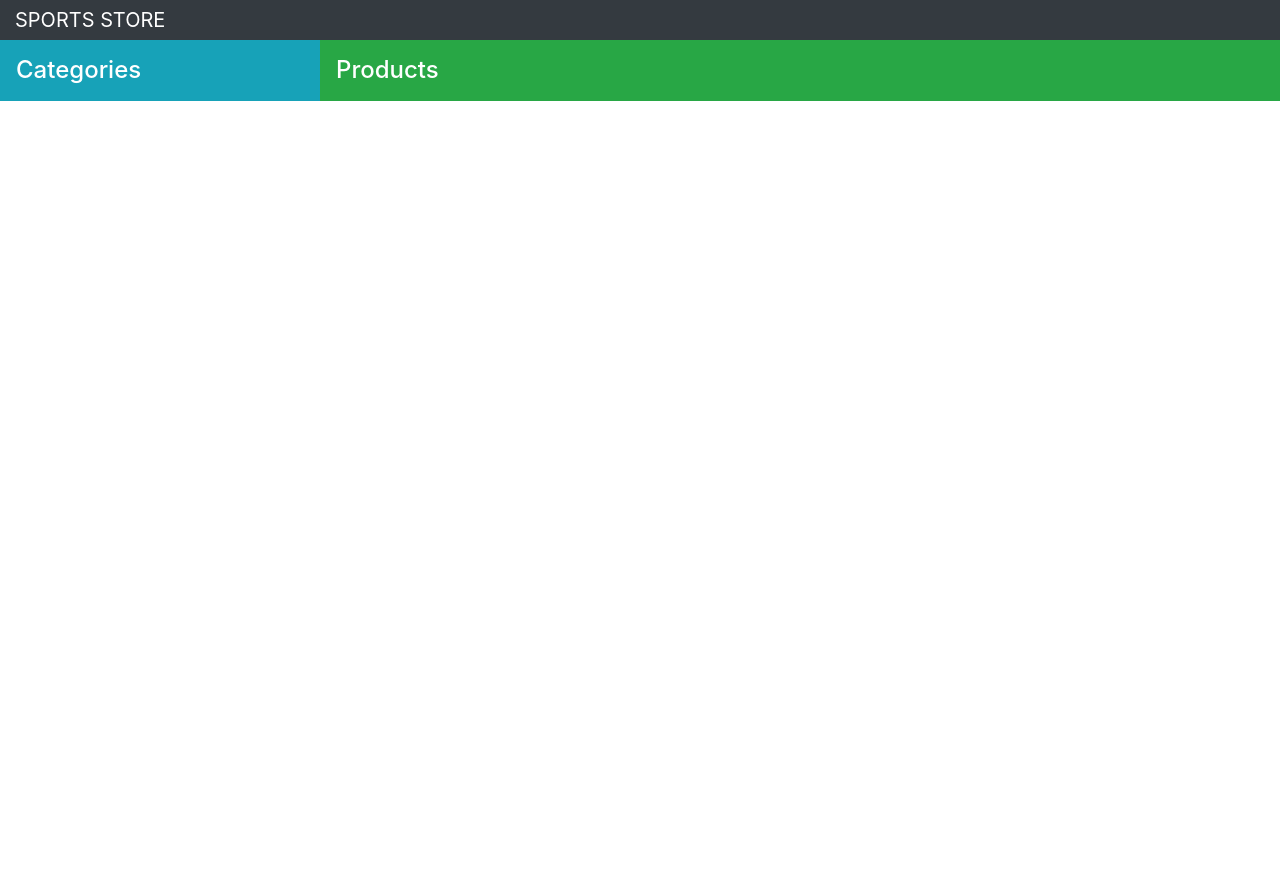
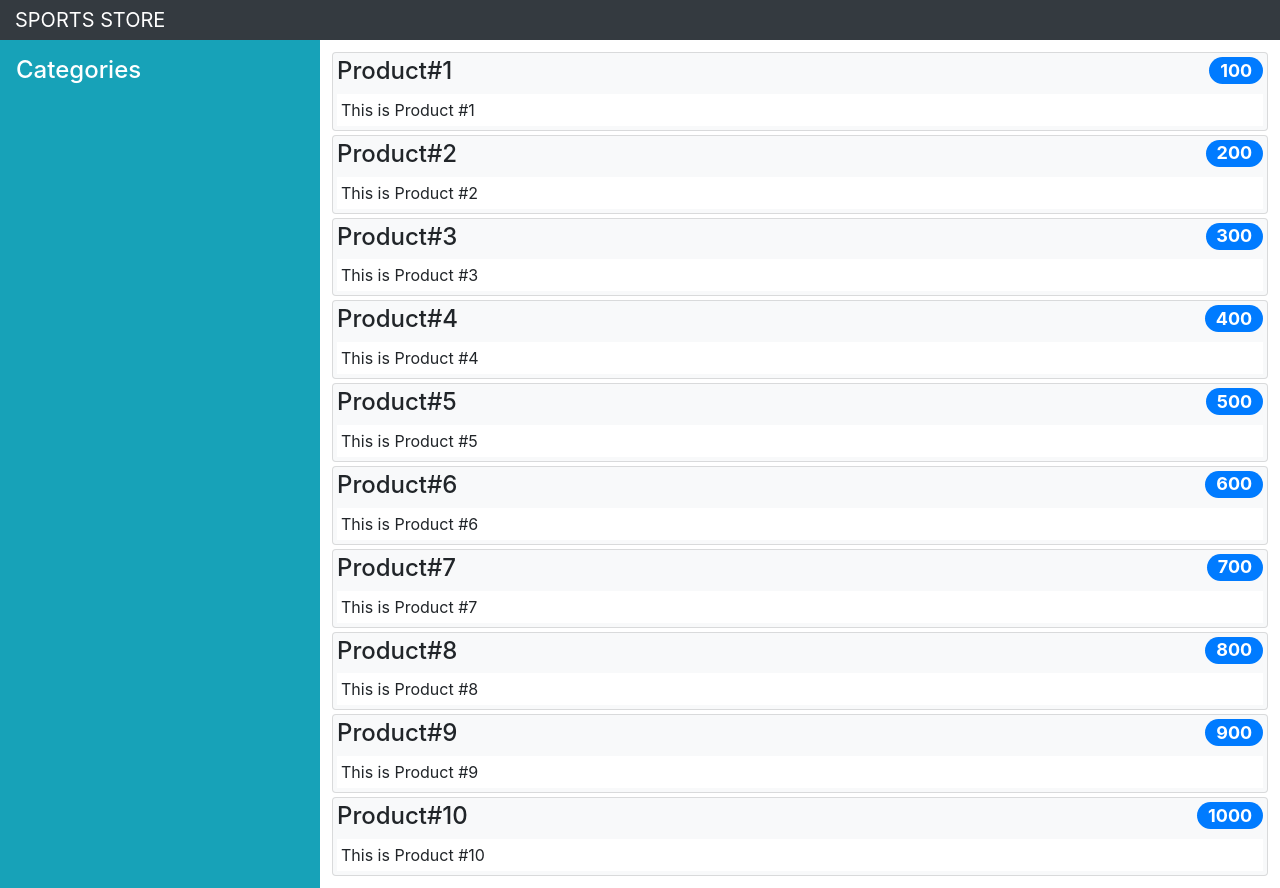
Before and after one commit to lethimo/VueJS, a Vue app in the folder sportstore/: page / in a window 1280 px wide. Before the commit the page ends 800 px from the top, so only its background shows below. Built offline with nearby package versions, Linux system fonts and the light colour scheme.

Commit message:
Commit 3: add productlist to app

```diff
--- /dev/null
+++ b/sportstore/src/components/ProductList.vue
@@ -0,0 +1,22 @@
+<template>
+    <div>
+        <div v-for="p in products" v-bind:key="p.id" class="card m-1 p-1 bg-light">
+            <h4>
+                {{p.name}} <!--Ten san pham-->
+                <span class="badge badge-pill badge-primary float-right">
+                    {{p.price}}
+                    </span>
+            </h4>
+            <div class="card-text bg-white p-1">{{p.description}}</div>
+        </div>
+    </div>
+</template>
+
+<script>
+import {mapState} from "vuex";
+export default{
+    computed:{
+        ...mapState(["products"])
+    }
+}
+</script>
--- a/sportstore/src/components/Store.vue
+++ b/sportstore/src/components/Store.vue
@@ -9,10 +9,18 @@
             <div class="col-3 bg-info p-2">
                 <h4 class="text-white m-2">Categories</h4>
             </div>
-            <div class="col-9 bg-success p-2">
-                <h4 class="text-white m-2">Products</h4>
+            <div class="col-9 p-2">
+                <product-list />
             </div>
         </div>
 
     </div>
 </template>
+<script>
+import ProductList from "./ProductList";
+export default{
+    components:{
+        ProductList
+    }
+}
+</script>
```
